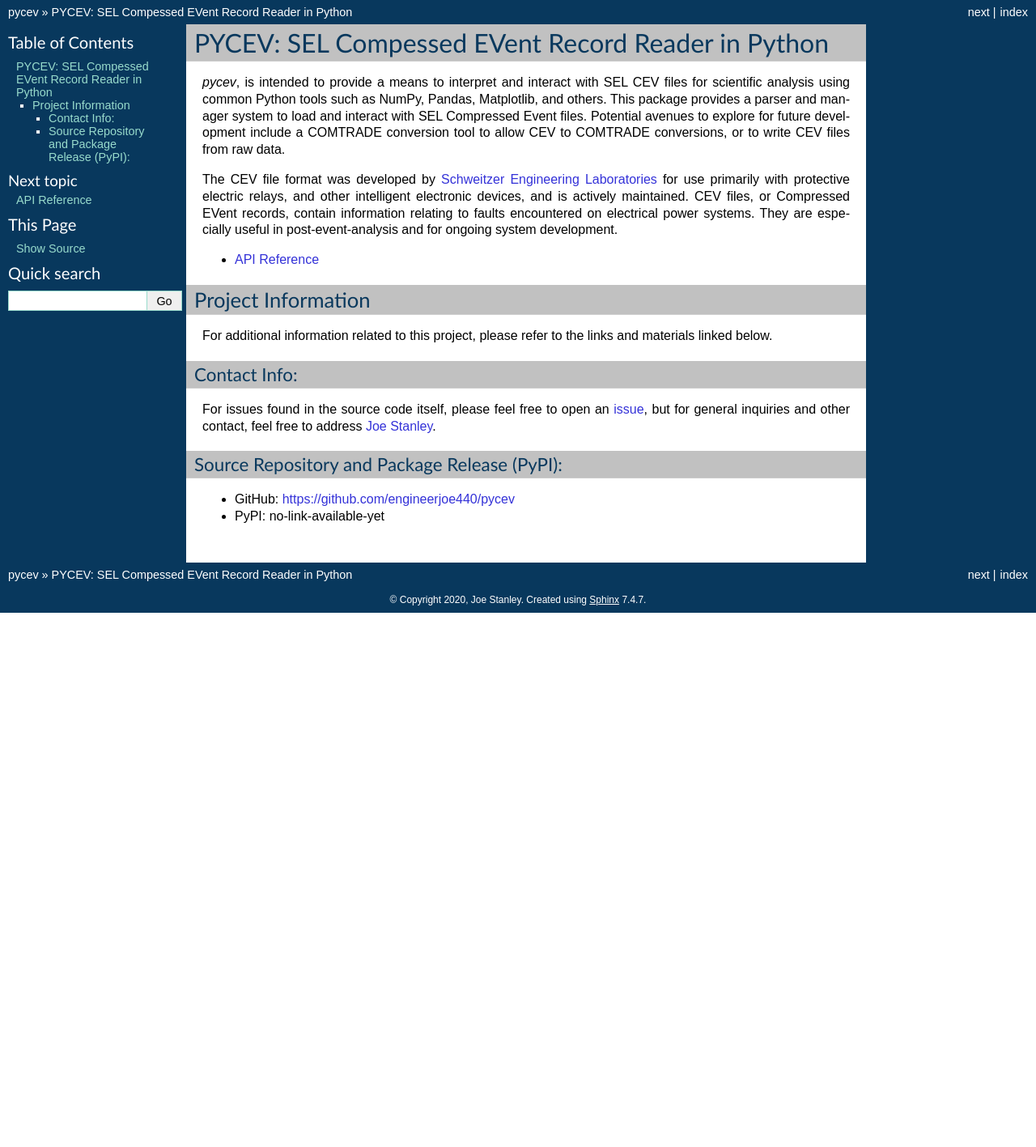
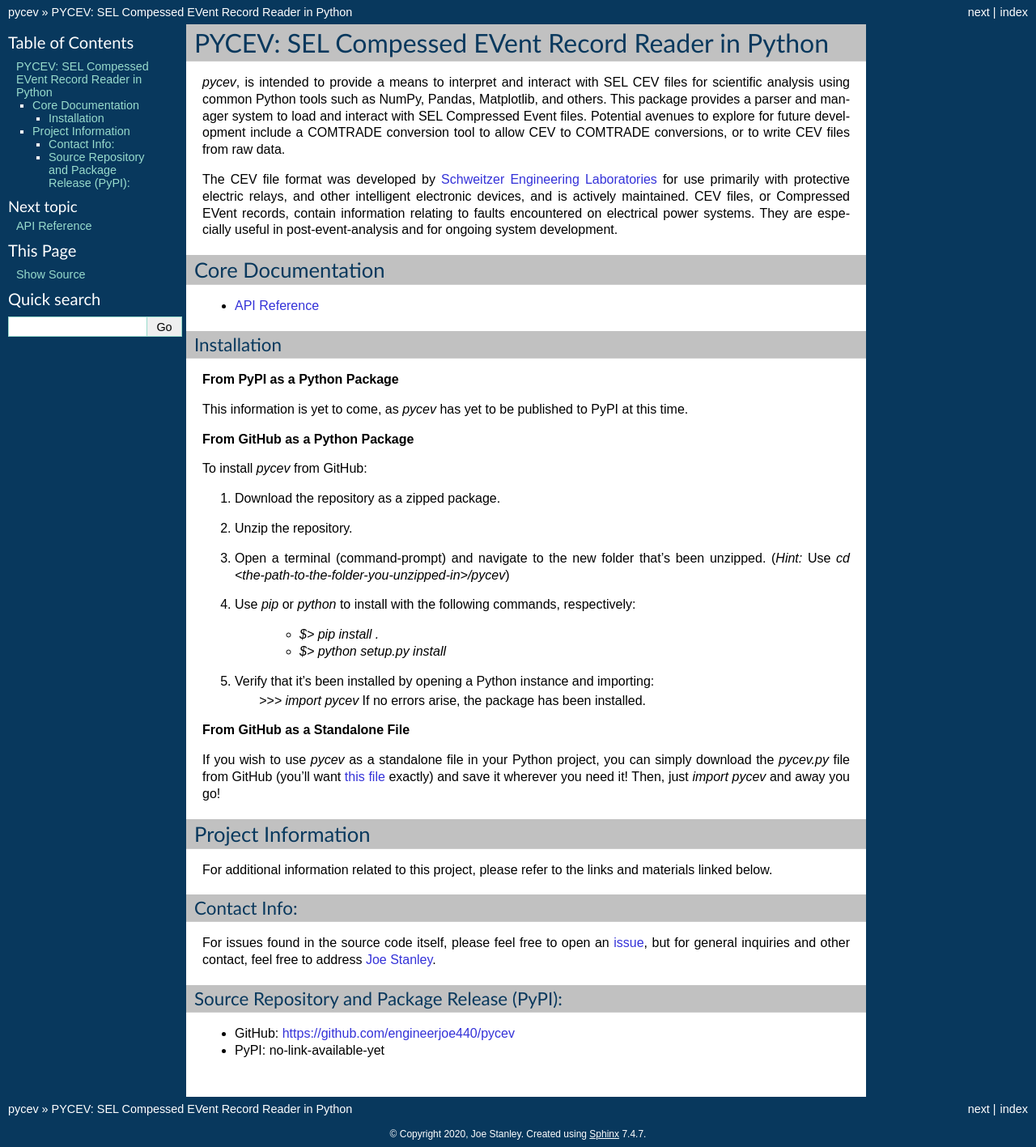
Before and after one commit to engineerjoe440/pycev, a Sphinx documentation site: the page built from source/index.rst, in a window 1280 px wide. Shown: the whole page at 81% size. Built offline with Sphinx 7.4.7, drawn with Linux system fonts in a browser that asks for light colours; before the commit the page ends 900 px from its top, so only the background shows below that.

Commit message:
updated documentation with installation instructions on the main webpage, added license to individual python files

```diff
--- a/source/index.rst
+++ b/source/index.rst
@@ -17,12 +17,44 @@
 electrical power systems. They are especially useful in post-event-analysis and for ongoing
 system development.
 
+Core Documentation
+------------------
+
 .. toctree::
    :maxdepth: 1
 
    pycev
 
 
+Installation
+~~~~~~~~~~~~
+
+**From PyPI as a Python Package**
+
+This information is yet to come, as `pycev` has yet to be published to PyPI at this time.
+
+**From GitHub as a Python Package**
+
+To install `pycev` from GitHub:
+
+#. Download the repository as a zipped package.
+#. Unzip the repository.
+#. Open a terminal (command-prompt) and navigate to the new folder that's been unzipped.
+   (*Hint:* Use `cd <the-path-to-the-folder-you-unzipped-in>/pycev`)
+#. Use `pip` or `python` to install with the following commands, respectively:
+
+    - `$> pip install .`
+    - `$> python setup.py install`
+
+#. Verify that it's been installed by opening a Python instance and importing:
+    `>>> import pycev` If no errors arise, the package has been installed.
+
+**From GitHub as a Standalone File**
+
+If you wish to use `pycev` as a standalone file in your Python project, you can simply
+download the `pycev.py` file from GitHub (you'll want
+`this file <https://github.com/engineerjoe440/pycev/blob/main/pycev/pycev.py>`_ exactly)
+and save it wherever you need it! Then, just `import pycev` and away you go!
 
 
 
```
Also changed, not shown: README.md (+27 -0 lines), pycev/__init__.py (+23 -0 lines), 1 other file.
